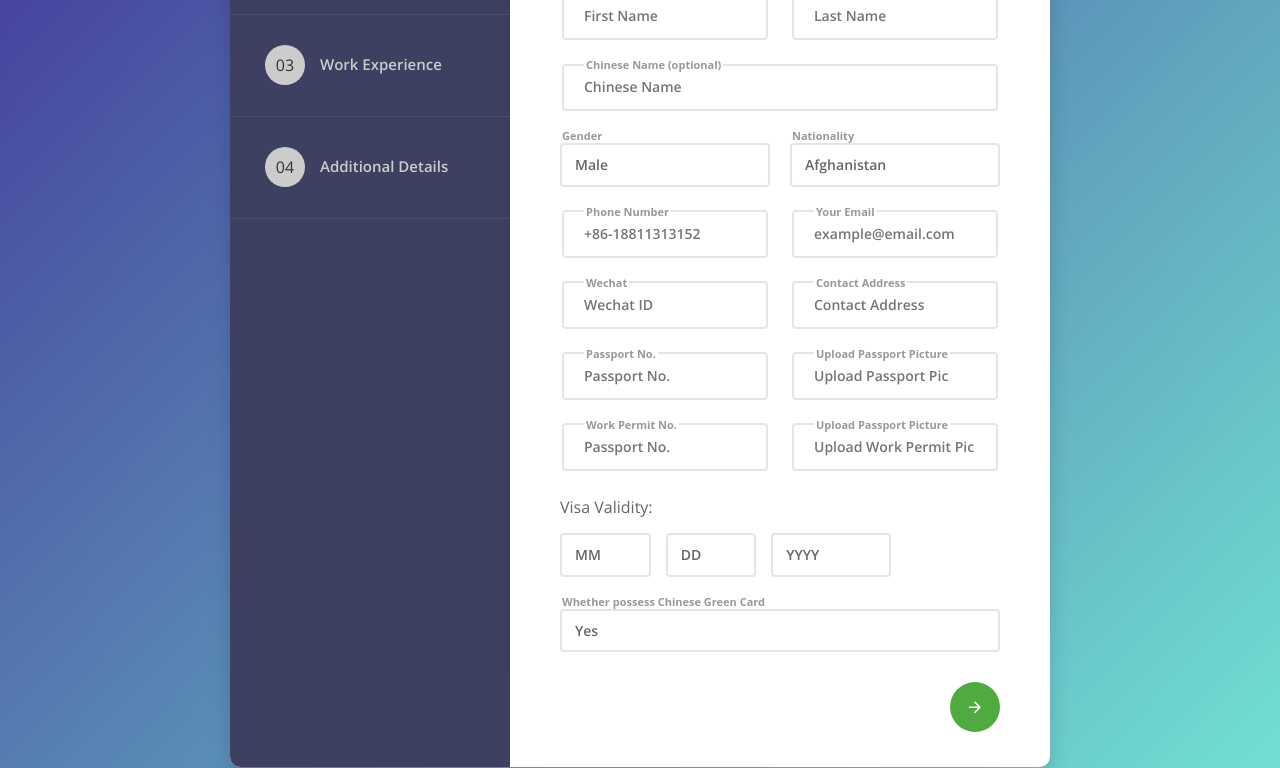
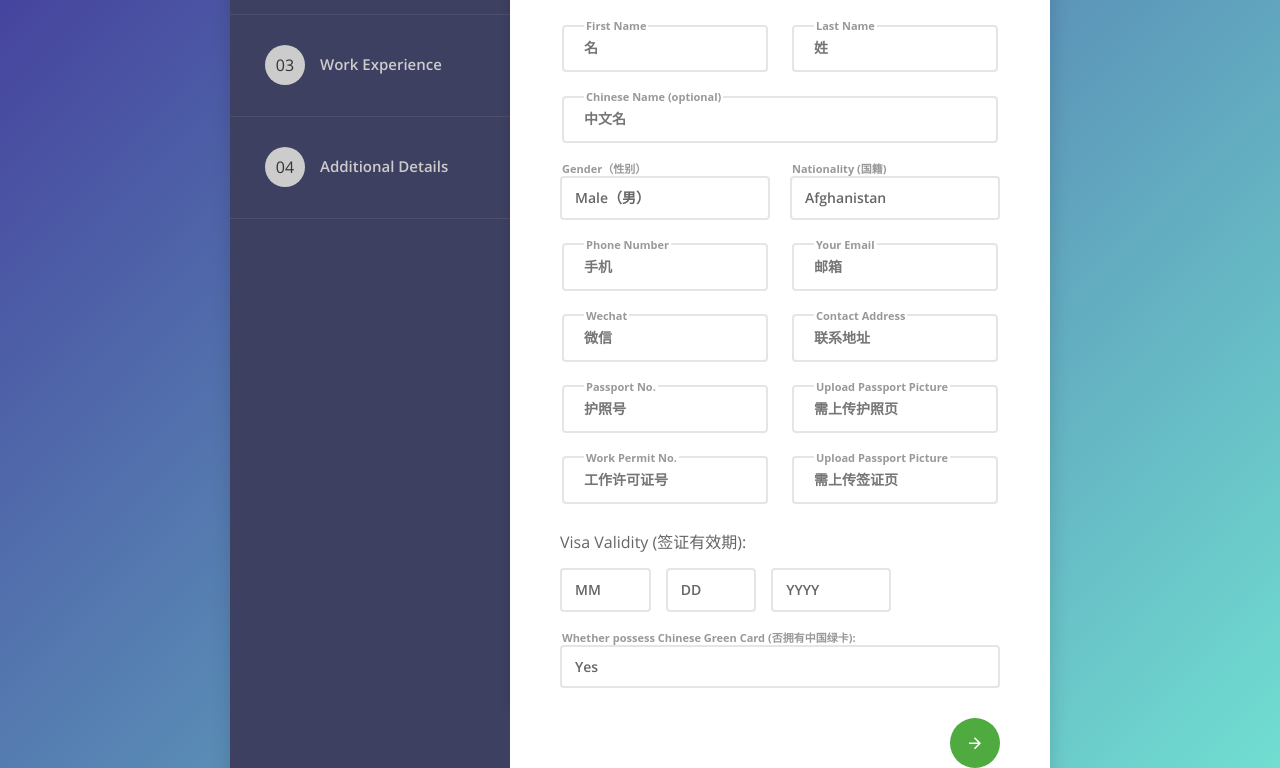
Before and after one commit to owais2k12/Registration_form_BGTEA, a plain HTML site: page Registration_form/index.html in a window 1280 px wide. Shown: the part 335-1103 px from the top of the page. Drawn offline with Linux system fonts and the light colour scheme; a web font is replaced by a local one.

Commit message:
chinese-update

```diff
--- a/Registration_form/index.html
+++ b/Registration_form/index.html
@@ -20,25 +20,28 @@
 		        		<!-- SECTION 1 -->
 			            <h2>
 			            	<p class="step-icon"><span>01</span></p>
-			            	<span class="step-text">Peronal Infomation</span>
+							<span class="step-text">Peronal Infomation</span>
+
 			            </h2>
 			            <section>
 			                <div class="inner">
 			                	<div class="wizard-header">
 									<h3 class="heading">International Friends Home Membership Application Form</h3>
+									<h3 class="heading"> (国际友人之家会员申请表)</h3>
+
 									<p>Please enter your personal infomation and proceed to the next step.  </p>
 								</div>
 								<div class="form-row">
 									<div class="form-holder">
 										<fieldset>
 											<legend>First Name</legend>
-											<input type="text" class="form-control" id="first-name" name="first-name" placeholder="First Name" required>
+											<input type="text" class="form-control" id="first-name" name="first-name" placeholder="名" required>
 										</fieldset>
 									</div>
 									<div class="form-holder">
 										<fieldset>
 											<legend>Last Name</legend>
-											<input type="text" class="form-control" id="last-name" name="last-name" placeholder="Last Name" required>
+											<input type="text" class="form-control" id="last-name" name="last-name" placeholder="姓" required>
 										</fieldset>
 									</div>
 								</div>
@@ -46,22 +49,22 @@
 									<div class="form-holder form-holder-2">
 										<fieldset>
 											<legend>Chinese Name (optional)</legend>
-											<input type="text" name="chinese_name" id="chinese_name" placeholder="Chinese Name">
+											<input type="text" name="chinese_name" id="chinese_name" placeholder="中文名">
 											<!--input type="text" name="your_email" id="your_email" class="form-control" pattern="[^@]+@[^@]+.[a-zA-Z]{2,6}" placeholder="Chinese Name" required-->
 										</fieldset>
 									</div>
 								</div>
 								<div class="form-row">
 									<div class="form-holder">
-										<legend>Gender</legend>
+										<legend>Gender（性别）</legend>
 										<select>
-										  <option Value="Male">Male</option>
-										  <option Value="Female">Female</option>
+										  <option Value="Male">Male（男）</option>
+										  <option Value="Female">Female（女）</option>
 										</select>
 									</div>
 									<div class="form-holder">
 
-											<legend>Nationality</legend>
+											<legend>Nationality (国籍)</legend>
 											<!--input type="text" class="form-control" id="last-name" name="last-name" placeholder="Nationality" required-->
 											<select>
 												<option value="ISO 3166-2:AF">Afghanistan</option>
@@ -321,13 +324,13 @@
 									<div class="form-holder">
 										<fieldset>
 											<legend>Phone Number</legend>
-											<input type="text" class="form-control" id="phone" name="phone" placeholder="+86-18811313152" required>
+											<input type="text" class="form-control" id="phone" name="phone" placeholder="手机" required>
 										</fieldset>
 									</div>
 									<div class="form-holder">
 										<fieldset>
 											<legend>Your Email</legend>
-											<input type="text" name="your_email" id="your_email" class="form-control" pattern="[^@]+@[^@]+.[a-zA-Z]{2,6}" placeholder="example@email.com" required>
+											<input type="text" name="your_email" id="your_email" class="form-control" pattern="[^@]+@[^@]+.[a-zA-Z]{2,6}" placeholder="邮箱" required>
 										</fieldset>
 									</div>
 								</div>
@@ -336,13 +339,13 @@
 									<div class="form-holder">
 										<fieldset>
 											<legend>Wechat</legend>
-											<input type="text" class="form-control" id="phone" name="phone" placeholder="Wechat ID" required>
+											<input type="text" class="form-control" id="phone" name="phone" placeholder="微信" required>
 										</fieldset>
 									</div>
 									<div class="form-holder">
 										<fieldset>
 											<legend>Contact Address</legend>
-											<input type="text" name="your_email" id="your_email" class="form-control" pattern="[^@]+@[^@]+.[a-zA-Z]{2,6}" placeholder="Contact Address" required>
+											<input type="text" name="your_email" id="your_email" class="form-control" pattern="[^@]+@[^@]+.[a-zA-Z]{2,6}" placeholder="联系地址" required>
 										</fieldset>
 									</div>
 								</div>
@@ -351,13 +354,13 @@
 									<div class="form-holder">
 										<fieldset>
 											<legend>Passport No.</legend>
-											<input type="text" class="form-control" id="phone" name="phone" placeholder="Passport No." required>
+											<input type="text" class="form-control" id="phone" name="phone" placeholder="护照号" required>
 										</fieldset>
 									</div>
 									<div class="form-holder">
 										<fieldset>
 											<legend>Upload Passport Picture</legend>
-											<input type="text" name="your_email" id="your_email" class="form-control"  placeholder="Upload Passport Pic" required>
+											<input type="text" name="your_email" id="your_email" class="form-control"  placeholder="需上传护照页" required>
 										</fieldset>
 									</div>
 								</div>
@@ -365,13 +368,13 @@
 									<div class="form-holder">
 										<fieldset>
 											<legend>Work Permit No.</legend>
-											<input type="text" class="form-control" id="phone" name="phone" placeholder="Passport No." required>
+											<input type="text" class="form-control" id="phone" name="phone" placeholder="工作许可证号" required>
 										</fieldset>
 									</div>
 									<div class="form-holder">
 										<fieldset>
 											<legend>Upload Passport Picture</legend>
-											<input type="text" name="your_email" id="your_email" class="form-control"  placeholder="Upload Work Permit Pic" required>
+											<input type="text" name="your_email" id="your_email" class="form-control"  placeholder="需上传签证页" required>
 										</fieldset>
 									</div>
 								</div>
@@ -382,7 +385,7 @@
 								</div>
 								<div class="form-row form-row-date">
 									<div class="form-holder form-holder-2">
-										<label class="special-label">Visa Validity:</label>
+										<label class="special-label">Visa Validity (签证有效期):</label>
 										<select name="month" id="month">
 											<option value="MM" disabled selected>MM</option>
 											<option value="Jan">Jan</option>
@@ -477,7 +480,7 @@
 								</div>
 								<div class="form-row">
 									<div class="form-holder form-holder-2">
-											<legend>Whether possess Chinese Green Card</legend>
+											<legend>Whether possess Chinese Green Card (否拥有中国绿卡):</legend>
 											<!--input type="text" name="your_email" id="your_email" class="form-control" pattern="[^@]+@[^@]+.[a-zA-Z]{2,6}" placeholder="Yes/No" required-->
 											<select>
 												<option Value="Yes">Yes</option>
@@ -496,19 +499,21 @@
 			                <div class="inner">
 			                	<div class="wizard-header">
 									<h3 class="heading">Education Details</h3>
+									<h3 class="heading">(教育细节)</h3>
+
 									<p>Please enter your education infomation and proceed to the next step.</p>
 								</div>
 								<div class="form-row">
 									<div class="form-holder">
 										<fieldset>
 											<legend>Highest Degree University</legend>
-											<input type="text" class="form-control" id="first-name" name="first-name" placeholder="Name of Highest Degree University" required>
+											<input type="text" class="form-control" id="first-name" name="first-name" placeholder="最高学历大学名称" required>
 										</fieldset>
 									</div>
 									<div class="form-holder">
 										<fieldset>
 											<legend>Highest Degree Major</legend>
-											<input type="text" class="form-control" id="last-name" name="last-name" placeholder="Highest Degree Major" required>
+											<input type="text" class="form-control" id="last-name" name="last-name" placeholder="最高学历" required>
 										</fieldset>
 									</div>
 								</div>
@@ -517,7 +522,7 @@
 								</div>
 								<div class="form-row form-row-date">
 									<div class="form-holder form-holder-2">
-										<label class="special-label">From:</label>
+										<label class="special-label">From (从):</label>
 										<select name="month" id="month">
 											<option value="MM" disabled selected>MM</option>
 											<option value="Jan">Jan</option>
@@ -622,7 +627,7 @@
 								</div>
 								<div class="form-row form-row-date">
 									<div class="form-holder form-holder-2">
-										<label class="special-label">To:</label>
+										<label class="special-label">To (至):</label>
 										<select name="month" id="month">
 											<option value="MM" disabled selected>MM</option>
 											<option value="Jan">Jan</option>
@@ -734,19 +739,21 @@
 			                <div class="inner">
 			                	<div class="wizard-header">
 									<h3 class="heading">Work Experience</h3>
+									<h3 class="heading">(工作经历)</h3>
+
 									<p>Please enter your past work experience infomation and proceed to the next step.</p>
 								</div>
 								<div class="form-row">
 									<div class="form-holder">
 										<fieldset>
 											<legend>Name of Employer</legend>
-											<input type="text" class="form-control" id="first-name" name="first-name" placeholder="Name of Employer" required>
+											<input type="text" class="form-control" id="first-name" name="first-name" placeholder="工作单位" required>
 										</fieldset>
 									</div>
 									<div class="form-holder">
 										<fieldset>
 											<legend>Position</legend>
-											<input type="text" class="form-control" id="last-name" name="last-name" placeholder="Position" required>
+											<input type="text" class="form-control" id="last-name" name="last-name" placeholder="职务" required>
 										</fieldset>
 									</div>
 								</div>
@@ -755,7 +762,7 @@
 								</div>
 								<div class="form-row form-row-date">
 									<div class="form-holder form-holder-2">
-										<label class="special-label">From:</label>
+										<label class="special-label">From (从):</label>
 										<select name="month" id="month">
 											<option value="MM" disabled selected>MM</option>
 											<option value="Jan">Jan</option>
@@ -862,7 +869,7 @@
 								</div>
 								<div class="form-row form-row-date">
 									<div class="form-holder form-holder-2">
-										<label class="special-label">To:</label>
+										<label class="special-label">To (至):</label>
 										<select name="month" id="month">
 											<option value="MM" disabled selected>MM</option>
 											<option value="Jan">Jan</option>
@@ -975,19 +982,21 @@
 			                <div class="inner">
 			                	<div class="wizard-header">
 									<h3 class="heading">Additional Details</h3>
+									<h3 class="heading">(额外细节)</h3>
+
 									<p>Please enter your  achievements, certifications, skills, awards and your interests</p>
 								</div>
 								<div class="form-row">
 									<div class="form-holder">
 										<fieldset>
-											<legend>Liecenses & Certifications(optional)</legend>
-											<input type="text" class="form-control" id="first-name" name="first-name" placeholder="Name of Liecense/Certification">
+											<legend>Liecenses & Certifications 证书 (optional)</legend>
+											<input type="text" class="form-control" id="first-name" name="first-name" placeholder="牌照名称/证明书">
 										</fieldset>
 									</div>
 									<div class="form-holder">
 										<fieldset>
-											<legend>Awarded by</legend>
-											<input type="text" class="form-control" id="last-name" name="last-name" placeholder="Organization Name" >
+											<legend>Awarded by (获奖者)</legend>
+											<input type="text" class="form-control" id="last-name" name="last-name" placeholder="由...发出" >
 										</fieldset>
 									</div>
 								</div>
@@ -996,7 +1005,7 @@
 								</div>
 								<div class="form-row form-row-date">
 									<div class="form-holder form-holder-2">
-										<label class="special-label">Awarded at:</label>
+										<label class="special-label">Awarded at(颁奖时间):</label>
 										<select name="month" id="month">
 											<option value="MM" disabled selected>MM</option>
 											<option value="Jan">Jan</option>
@@ -1102,14 +1111,14 @@
 								<div class="form-row">
 									<div class="form-holder">
 										<fieldset>
-											<legend>Awards & Accomplishments(optional)</legend>
-											<input type="text" class="form-control" id="first-name" name="first-name" placeholder="Name of Award/Achievement" >
+											<legend>Awards & Accomplishments 奖励和成就 (optional)</legend>
+											<input type="text" class="form-control" id="first-name" name="first-name" placeholder="奖项/成就名称" >
 										</fieldset>
 									</div>
 									<div class="form-holder">
 										<fieldset>
 											<legend>Awarded by</legend>
-											<input type="text" class="form-control" id="last-name" name="last-name" placeholder="Organization Name" >
+											<input type="text" class="form-control" id="last-name" name="last-name" placeholder="由...发出" >
 										</fieldset>
 									</div>
 								</div>
@@ -1118,7 +1127,7 @@
 								</div>
 								<div class="form-row form-row-date">
 									<div class="form-holder form-holder-2">
-										<label class="special-label">Awarded at:</label>
+										<label class="special-label">Awarded at(颁奖时间):</label>
 										<select name="month" id="month">
 											<option value="MM" disabled selected>MM</option>
 											<option value="Jan">Jan</option>
@@ -1224,7 +1233,7 @@
 									<div class="form-holder form-holder-2">
 										<fieldset>
 											<legend>Skills & Endorsements(optional)</legend>
-											<input type="text" name="your_email" id="your_email" class="form-control"  placeholder="" >
+											<input type="text" name="your_email" id="your_email" class="form-control"  placeholder="技能与认可" >
 										</fieldset>
 									</div>
 								</div>
@@ -1233,7 +1242,7 @@
 									<div class="form-holder form-holder-2">
 										<fieldset>
 											<legend>Languages</legend>
-											<input type="text" name="your_email" id="your_email" class="form-control"  placeholder="" required>
+											<input type="text" name="your_email" id="your_email" class="form-control"  placeholder="语言" required>
 										</fieldset>
 									</div>
 								</div>
@@ -1243,7 +1252,7 @@
 									<div class="form-holder form-holder-2">
 										<fieldset>
 											<legend>Interests</legend>
-											<input type="text" name="your_email" id="your_email" class="form-control" placeholder="" required>
+											<input type="text" name="your_email" id="your_email" class="form-control" placeholder="爱好" required>
 										</fieldset>
 									</div>
 								</div>
```
